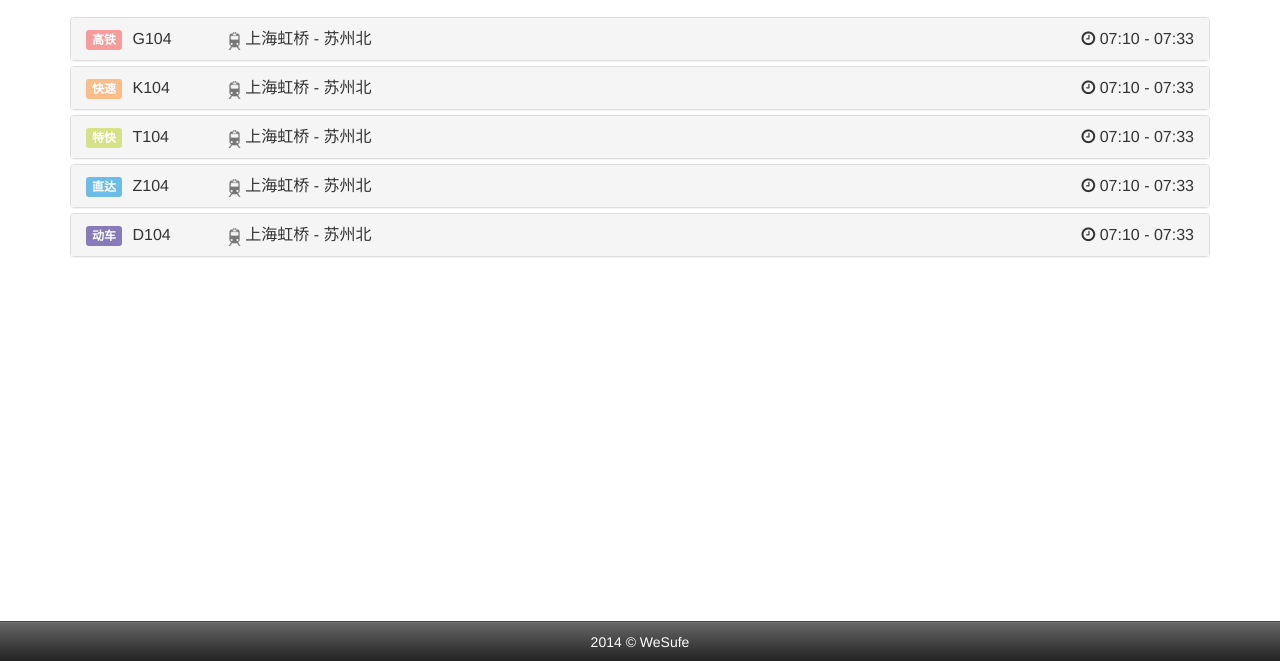
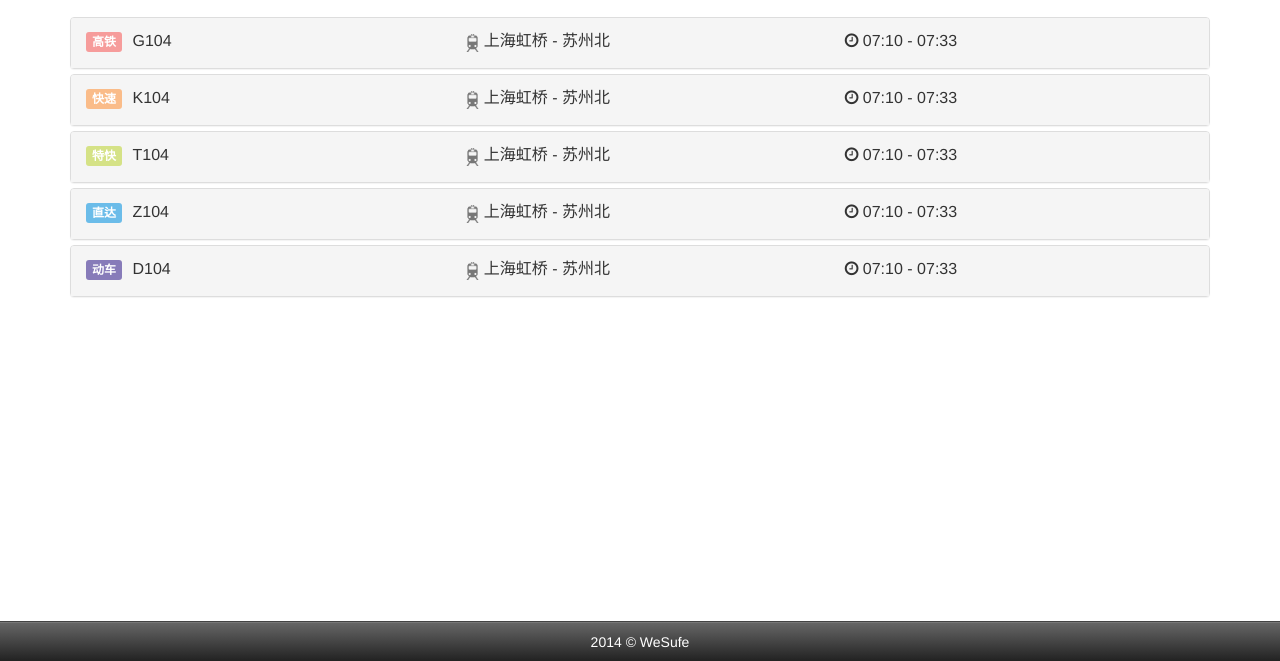
Before and after one commit to wangjunji/wesufe-frontend, a plain HTML site: page WeChatPages/station-to-station.html in a window 1280 px wide. Shown: the part 139-800 px from the top of the page. Drawn offline with Linux system fonts and the light colour scheme.

Commit message:
modify groupon page & station-to-station

```diff
--- a/WeChatPages/css/groupon.css
+++ b/WeChatPages/css/groupon.css
@@ -190,6 +190,11 @@ a {
     text-align: left;
     margin-bottom: 4px;
 }
+.media-body .sold-count{
+    text-align:right;
+    color:#999;
+    margin:0;
+}
 .media-body h5 {
     text-align: left;
     font-weight: 700;
--- a/WeChatPages/css/railway.css
+++ b/WeChatPages/css/railway.css
@@ -40,13 +40,20 @@ table thead tr th{
 	line-height: 22px;
 	text-decoration: none;
 }
+.station-to-station .panel-title .row>div{
+	margin-top: 2px;
+	margin-bottom: 2px;
+}
+.station-to-station .panel-title span{
+	margin-bottom: 4px;
+}
 .station-to-station .panel-title .train-type{
 	margin-right: 6px;
 	padding: 3px 6px;
 }
 .station-to-station .panel-title .train-no{
 	display: inline-block;
-	width: 80px;
+	width: 50px;
 	margin-right: 10px;
 }
 .station-to-station .panel-title .stations{
@@ -54,7 +61,6 @@ table thead tr th{
 }
 .station-to-station .panel-title .time{
 	display: inline-block;
-	float: right;
 }
 .station-to-station .panel-body{
 	text-align: left;
--- a/WeChatPages/station-to-station.html
+++ b/WeChatPages/station-to-station.html
@@ -39,15 +39,27 @@
                     <div class="panel-heading">
                         <h4 class="panel-title">
                             <a data-toggle="collapse" data-parent="#accordion" href="#opt1">
+                                <div class="row">
+                                    <div class="col-sm-4">
                                         <span class="train-type label br-red">高铁</span>
                                         <span class="train-no">G104</span>
+                                    </div>
+                                    <div class="col-sm-4">
                                         <span class="stations"><i class="train-gray sm"></i> 上海虹桥 - 苏州北</span>
+                                    </div>
+                                    <div class="col-sm-4">
                                         <span class="time"><i class="fa fa-clock-o"></i> 07:10 - 07:33</span>
+                                    </div>
+                                </div>
                             </a>
                         </h4>
                     </div>
                     <div id="opt1" class="panel-collapse collapse">
                         <div class="panel-body">
+                            <div class="tickets-left">
+                                <span class="label label-danger">余票</span> 100
+                            </div>
+                            <div>
                                 <span>二等座：￥34.5</span>
                                 <span>一等座: ￥64.5</span>
                                 <span>无座: ￥34.5</span>
@@ -55,14 +67,23 @@
                             </div>
                         </div>
                     </div>
+                </div>
                 <div class="panel panel-default">
                     <div class="panel-heading">
                         <h4 class="panel-title">
                             <a data-toggle="collapse" data-parent="#accordion" href="#opt2">
+                                <div class="row">
+                                    <div class="col-sm-4">
                                         <span class="train-type label br-orange">快速</span>
                                         <span class="train-no">K104</span>
+                                    </div>
+                                    <div class="col-sm-4">
                                         <span class="stations"><i class="train-gray sm"></i> 上海虹桥 - 苏州北</span>
+                                    </div>
+                                    <div class="col-sm-4">
                                         <span class="time"><i class="fa fa-clock-o"></i> 07:10 - 07:33</span>
+                                    </div>
+                                </div>
                             </a>
                         </h4>
                     </div>
@@ -79,10 +100,18 @@
                     <div class="panel-heading">
                         <h4 class="panel-title">
                             <a data-toggle="collapse" data-parent="#accordion" href="#opt3">
+                                <div class="row">
+                                    <div class="col-sm-4">
                                         <span class="train-type label br-green">特快</span>
                                         <span class="train-no">T104</span>
+                                    </div>
+                                    <div class="col-sm-4">
                                         <span class="stations"><i class="train-gray sm"></i> 上海虹桥 - 苏州北</span>
+                                    </div>
+                                    <div class="col-sm-4">
                                         <span class="time"><i class="fa fa-clock-o"></i> 07:10 - 07:33</span>
+                                    </div>
+                                </div>
                             </a>
                         </h4>
                     </div>
@@ -99,10 +128,18 @@
                     <div class="panel-heading">
                         <h4 class="panel-title">
                             <a data-toggle="collapse" data-parent="#accordion" href="#opt4">
+                                <div class="row">
+                                    <div class="col-sm-4">
                                         <span class="train-type label br-blue">直达</span>
                                         <span class="train-no">Z104</span>
+                                    </div>
+                                    <div class="col-sm-4">
                                         <span class="stations"><i class="train-gray sm"></i> 上海虹桥 - 苏州北</span>
+                                    </div>
+                                    <div class="col-sm-4">
                                         <span class="time"><i class="fa fa-clock-o"></i> 07:10 - 07:33</span>
+                                    </div>
+                                </div>
                             </a>
                         </h4>
                     </div>
@@ -118,11 +155,19 @@
                 <div class="panel panel-default">
                     <div class="panel-heading">
                         <h4 class="panel-title">
-                            <a data-toggle="collapse" data-parent="#accordion" href="#opt3">
+                            <a data-toggle="collapse" data-parent="#accordion" href="#opt1">
+                                <div class="row">
+                                    <div class="col-sm-4">
                                         <span class="train-type label br-purple">动车</span>
                                         <span class="train-no">D104</span>
+                                    </div>
+                                    <div class="col-sm-4">
                                         <span class="stations"><i class="train-gray sm"></i> 上海虹桥 - 苏州北</span>
+                                    </div>
+                                    <div class="col-sm-4">
                                         <span class="time"><i class="fa fa-clock-o"></i> 07:10 - 07:33</span>
+                                    </div>
+                                </div>
                             </a>
                         </h4>
                     </div>
```
Also changed, not shown: WeChatPages/groupon.html (+1 -0 lines). Lines whose indentation alone changed are shown as unchanged.
